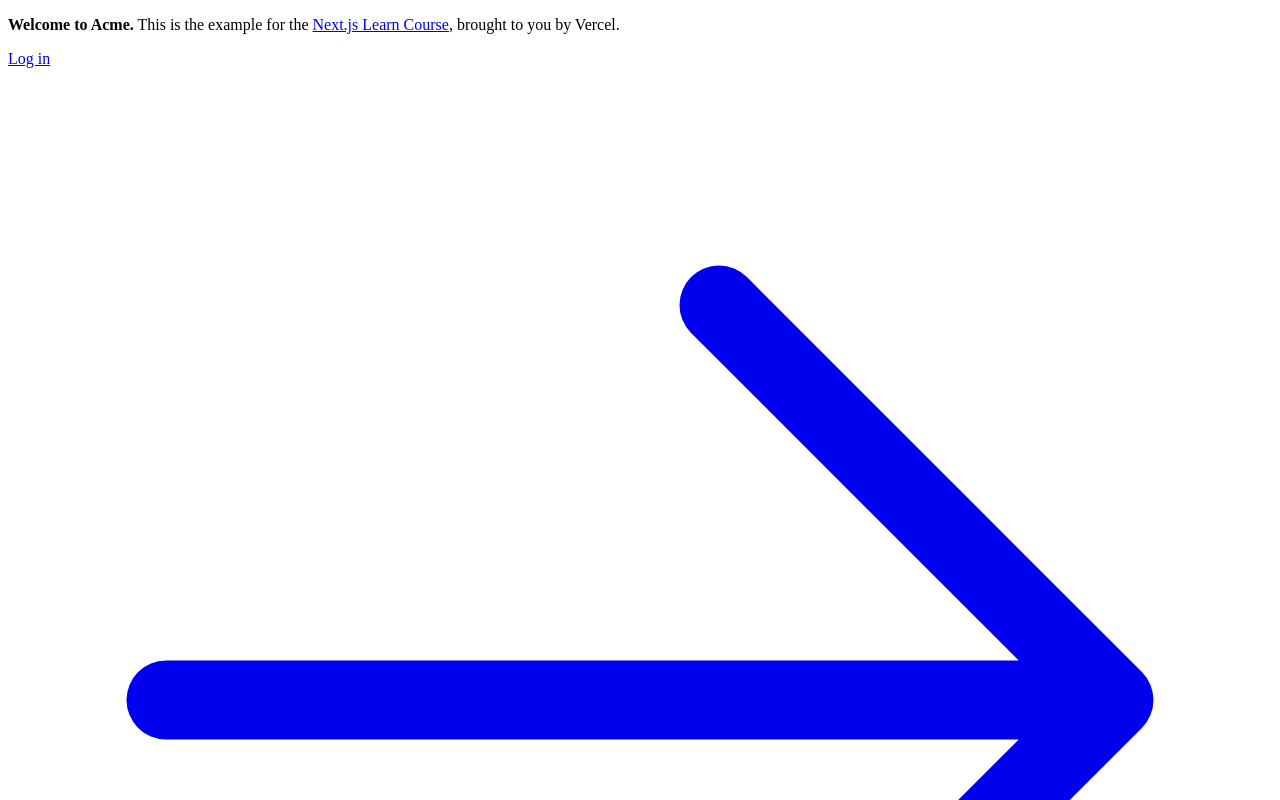
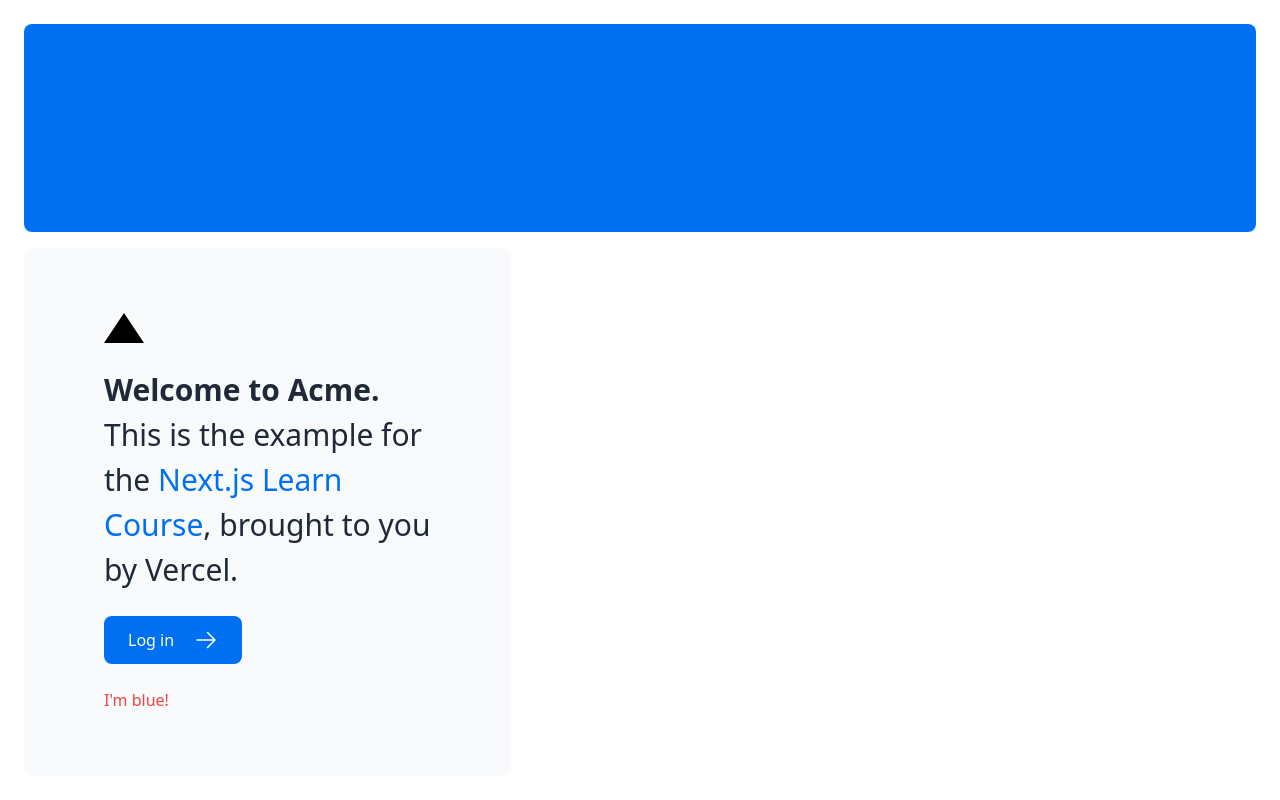
Before and after one commit to YouTuber-Coding-Memo-King/next-js-tutorial-memo, a Next.js app: page / in a window 1280 px wide. Shown: the top 800 px of the page. Built offline with nearby package versions, Linux system fonts and the light colour scheme.

Commit message:
after chapter2

```diff
--- a/app/layout.tsx
+++ b/app/layout.tsx
@@ -1,3 +1,5 @@
+import '@/app/ui/global.css';
+
 export default function RootLayout({
   children,
 }: {
--- a/app/page.tsx
+++ b/app/page.tsx
@@ -1,3 +1,5 @@
+import styles from '@/app/ui/home.module.css';
+
 import AcmeLogo from '@/app/ui/acme-logo';
 import { ArrowRightIcon } from '@heroicons/react/24/outline';
 import Link from 'next/link';
@@ -10,6 +12,14 @@
       </div>
       <div className="mt-4 flex grow flex-col gap-4 md:flex-row">
         <div className="flex flex-col justify-center gap-6 rounded-lg bg-gray-50 px-6 py-10 md:w-2/5 md:px-20">
+          {/* <div
+            className="h-0 w-0 border-b-[30px] border-l-[20px] border-r-[50px]
+           border-b-black border-l-transparent border-r-transparent"
+          /> */}
+          <div
+            className={styles.shape}
+          />
+
           <p className={`text-xl text-gray-800 md:text-3xl md:leading-normal`}>
             <strong>Welcome to Acme.</strong> This is the example for the{' '}
             <a href="https://nextjs.org/learn/" className="text-blue-500">
@@ -23,6 +33,7 @@
           >
             <span>Log in</span> <ArrowRightIcon className="w-5 md:w-6" />
           </Link>
+          <h1 className="text-red-500">I'm blue!</h1>
         </div>
         <div className="flex items-center justify-center p-6 md:w-3/5 md:px-28 md:py-12">
           {/* Add Hero Images Here */}
--- /dev/null
+++ b/app/ui/home.module.css
@@ -0,0 +1,7 @@
+.shape {
+    height: 0;
+    width: 0;
+    border-bottom: 30px solid black;
+    border-left: 20px solid transparent;
+    border-right: 20px solid transparent;
+  }
```
